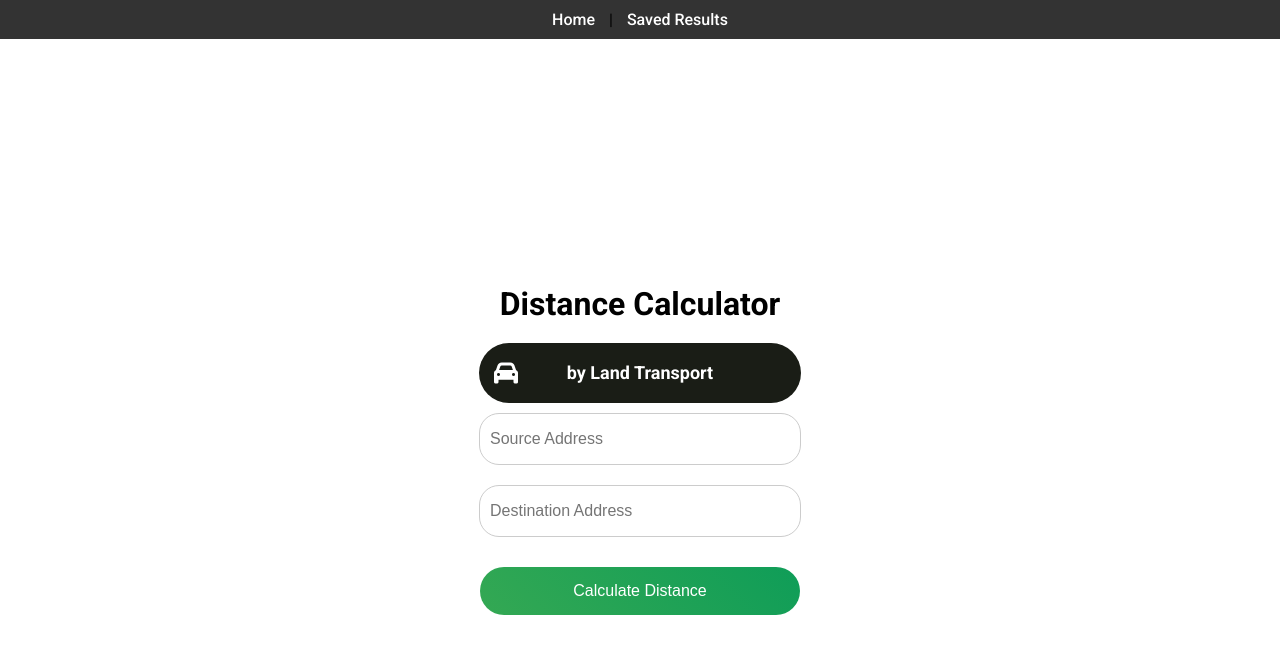
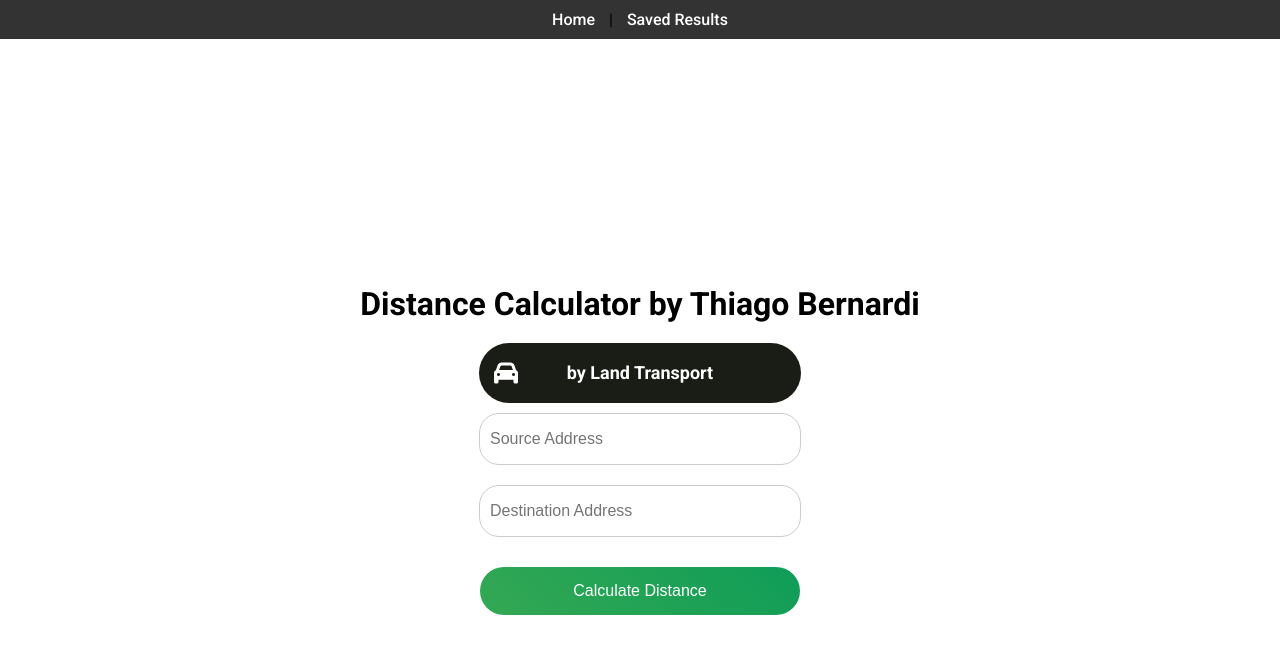
Before and after one commit to copocaneta/bain-delivery-application-challenge, a Next.js app: page / in a window 1280 px wide. Shown: the top 654 px of the page. Built offline with nearby package versions, Linux system fonts and the light colour scheme.

Commit message:
refactor: adding my name to h1 tag

```diff
--- a/app/page.js
+++ b/app/page.js
@@ -151,7 +151,7 @@ export default function Home() {
 
     return (
         <div className="container">
-            <h1>Distance Calculator</h1>
+            <h1>Distance Calculator by Thiago Bernardi</h1>
             <form className="form" onSubmit={handleCalculateDistance}>
                 <TogglerModeButton isOn={isOn} toggleSwitch={toggleSwitch} />
 
```
